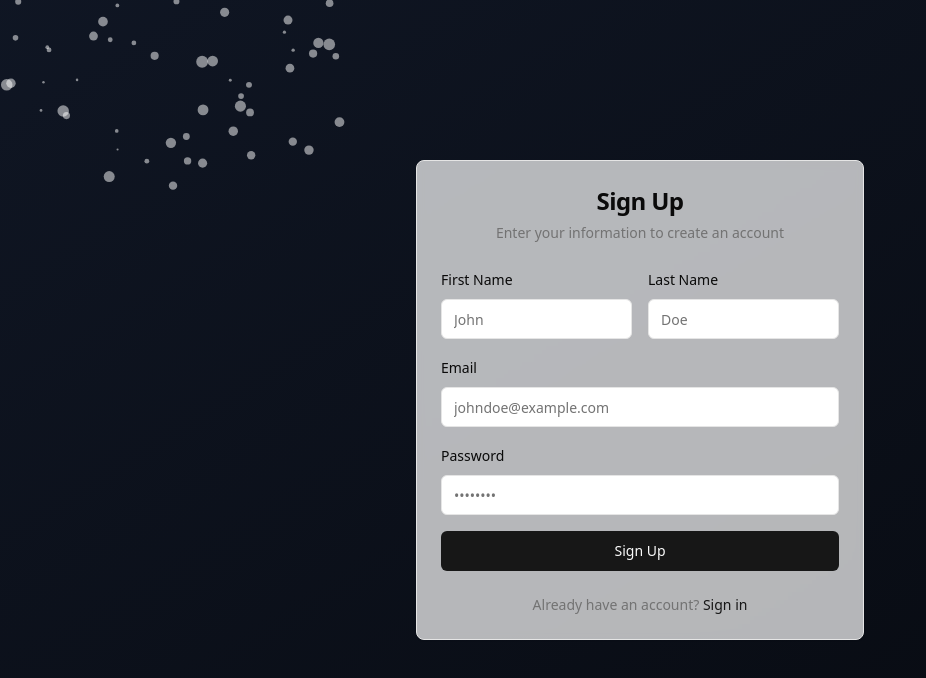
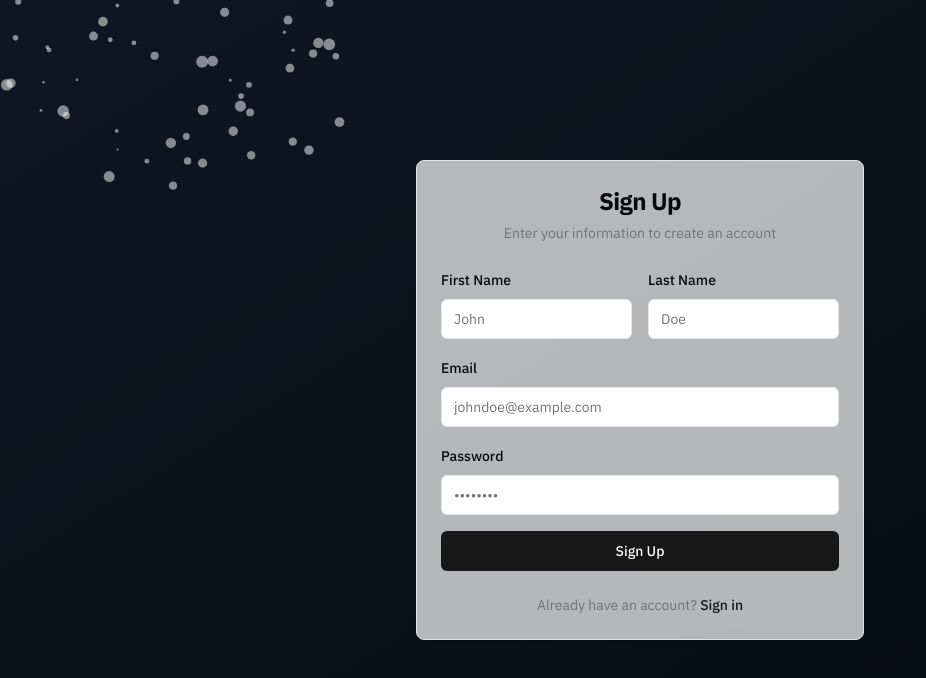
Before and after one commit to aman-4321/Paytm-transaction-simulator, a React (Vite) app in the folder frontend/: page /signup in a window 1280 px wide. Shown: the top 678 px of the page, without its empty margins (0-926 px from the left). Built offline with nearby package versions, Linux system fonts and the light colour scheme.

Commit message:
added fonts and update ui

```diff
--- a/frontend/src/components/Users.tsx
+++ b/frontend/src/components/Users.tsx
@@ -1,4 +1,4 @@
-import React, { useEffect, useState } from "react";
+import { useEffect, useState } from "react";
 import { useNavigate } from "react-router-dom";
 import axios from "axios";
 import { Card, CardContent, CardHeader, CardTitle } from "@/components/ui/card";
@@ -13,7 +13,7 @@
   lastName: string;
 }
 
-export const Users: React.FC = () => {
+export const Users = () => {
   const [users, setUsers] = useState<User[]>([]);
   const [filter, setFilter] = useState<string>("");
   const navigate = useNavigate();
--- a/frontend/src/index.css
+++ b/frontend/src/index.css
@@ -1,6 +1,12 @@
+@import url("https://fonts.googleapis.com/css2?family=IBM+Plex+Sans:ital,wght@0,100;0,200;0,300;0,400;0,500;0,600;0,700;1,100;1,200;1,300;1,400;1,500;1,600;1,700&display=swap");
+
 @tailwind base;
 @tailwind components;
 @tailwind utilities;
+
+body {
+  font-family: "IBM Plex Sans", sans-serif;
+}
 
 @layer base {
   :root {
```
Also changed, not shown: frontend/tailwind.config.js (+6 -6 lines), 2 other files (tests, documents, lock files or other folders).
